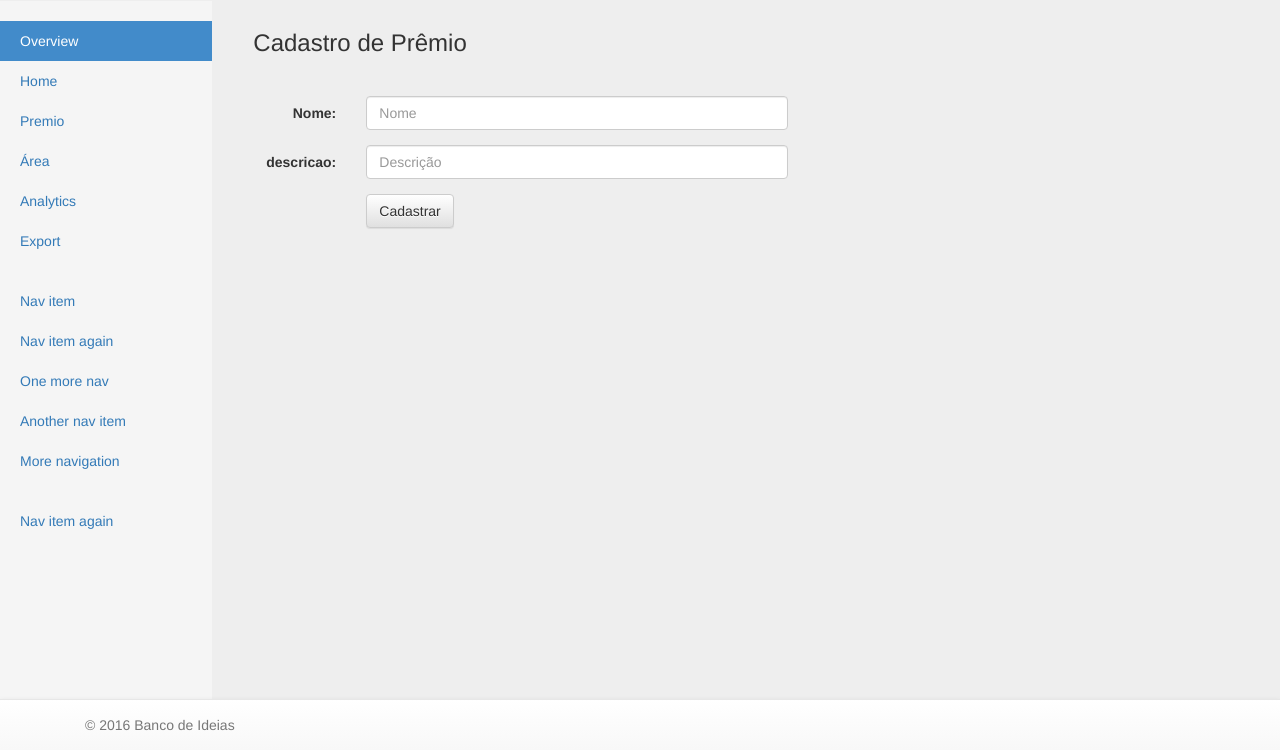
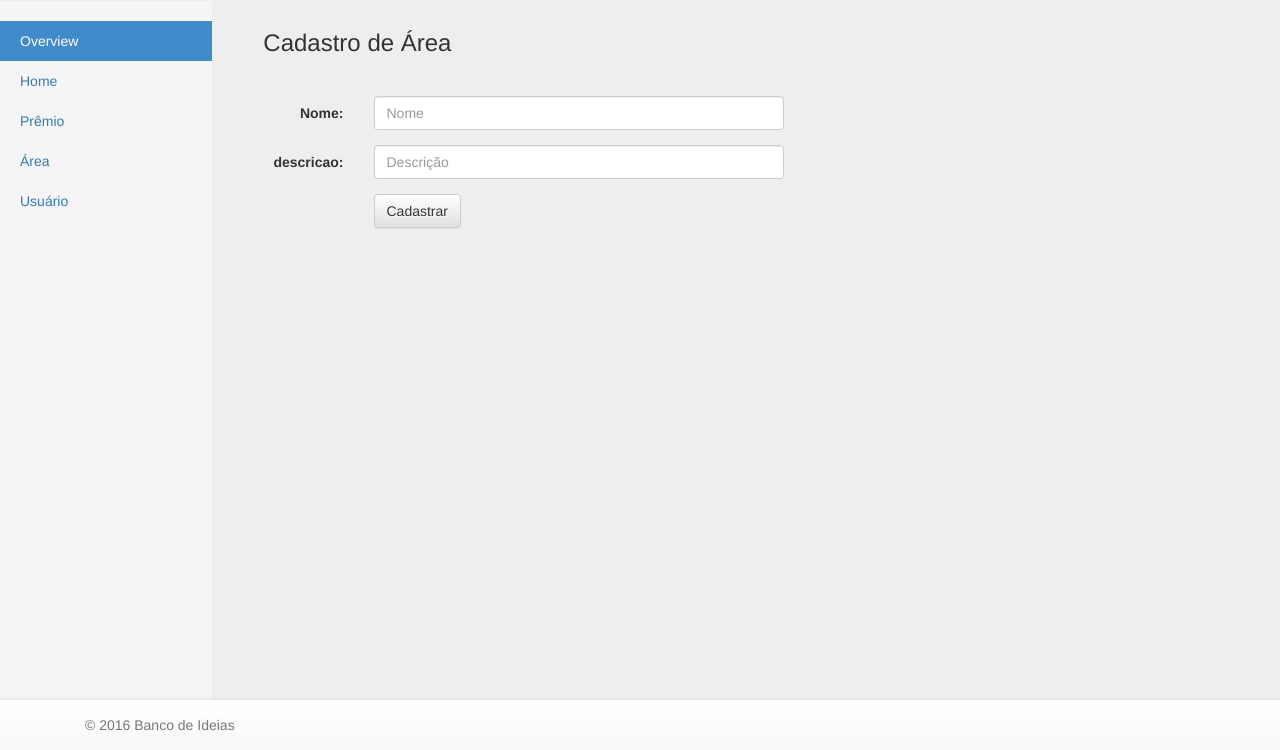
Before and after one commit to guilhermefontans/banco-de-ideias, a PHP site: the page made by views/area/areaform.twig in a window 1280 px wide. Shown: the part 50-800 px from the top of the page. Run offline with PHP 8.4, Linux system fonts and the light colour scheme; the template is opened without the code that fills it, so the values that code supplies are empty; some libraries are stand-ins or nearby versions.

Commit message:
Resto do commit

```diff
--- a/rotas.php
+++ b/rotas.php
@@ -2,9 +2,9 @@
 
 ini_set('display_errors', 1);
 
-require __DIR__ . '/rotas/ideia.php';
 require __DIR__ . '/rotas/area.php';
 require __DIR__ . '/rotas/login.php';
+require __DIR__ . '/rotas/usuario.php';
 require __DIR__ . '/rotas/premio.php';
 
 // verificar a session
--- a/views/area/areaform.twig
+++ b/views/area/areaform.twig
@@ -13,7 +13,7 @@
                 Cadastro
                 {% set action='area/cadastrar' %}
             {% endif %}
-            de Prêmio
+            de Área
         </h3>
     </div>
 
--- a/views/template.twig
+++ b/views/template.twig
@@ -6,21 +6,11 @@
                   <ul class="nav nav-sidebar">
                     <li class="active"><a href="#">Overview <span class="sr-only">(current)</span></a></li>
                     <li><a href="{{app.url_base}}home">Home</a></li>
-            <li><a href="{{app.url_base}}premio">Premio</a></li>
+                    <li><a href="{{app.url_base}}premio">Prêmio</a></li>
                     <li><a href="{{app.url_base}}area">Área</a></li>
-            <li><a href="#">Analytics</a></li>
-            <li><a href="#">Export</a></li>
+                    <li><a href="{{app.url_base}}usuario">Usuário</a></li>
                   </ul>
-          <ul class="nav nav-sidebar">
-            <li><a href="">Nav item</a></li>
-            <li><a href="">Nav item again</a></li>
-            <li><a href="">One more nav</a></li>
-            <li><a href="">Another nav item</a></li>
-            <li><a href="">More navigation</a></li>
-          </ul>
-          <ul class="nav nav-sidebar">
-            <li><a href="">Nav item again</a></li>
-          </ul>
+                </div>
             </div>
         <div class="col-sm-9 col-sm-offset-3 col-md-10 col-md-offset-2 main">
             {% block content %}{% endblock %}
--- a/views/template/footer.twig
+++ b/views/template/footer.twig
@@ -9,5 +9,6 @@
         <script src="{{app.url_public}}/js/jquery.min.js"></script>
         <!-- Include all compiled plugins (below), or include individual files as needed -->
         <script src="{{app.url_public}}/js/bootstrap.min.js"></script>
+        <script src="{{app.url_public}}/js/vendor/holder.min.js"></script>
         </body>
 </html>
```
Also changed, not shown: script.sql (+16 -12 lines). Lines whose indentation alone changed are shown as unchanged.
